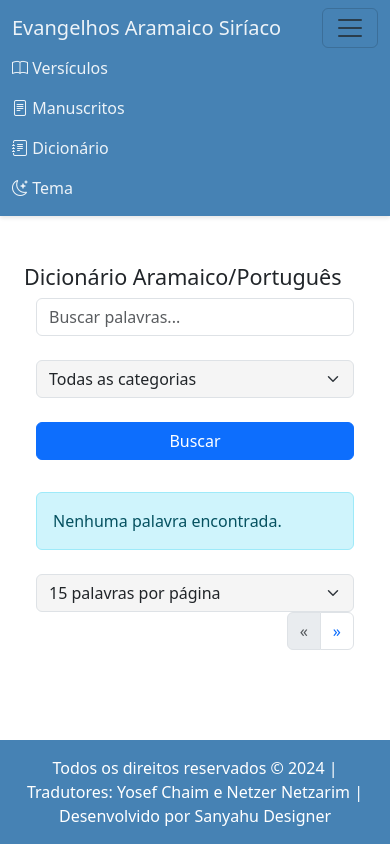
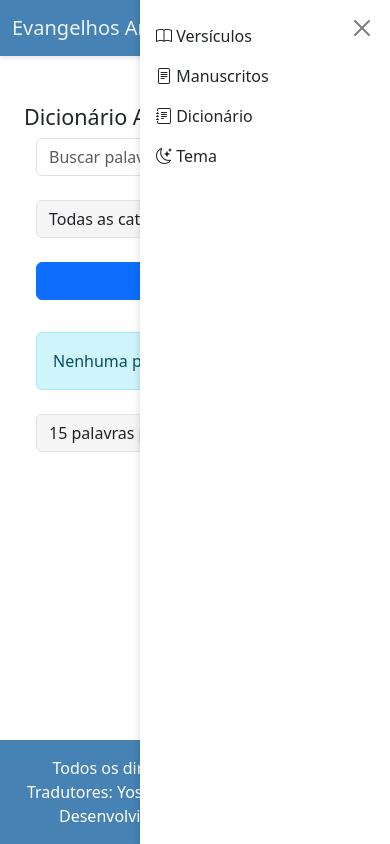
Before and after one commit to Sanyahu-Designer/Biblia-Aramaico-Portugues, a Django app: page /dictionary/ in a window 390 px wide, after a click that opens the changed part. Run offline with Django 5.2, Linux system fonts and the light colour scheme; data that the repository does not hold is empty; parts of the project's set-up code (start-up, migrations or seed data) failed here and were passed over.

Commit message:
Atualizado em 31/12/2024 as 14h06

```diff
--- a/static/css/style.css
+++ b/static/css/style.css
@@ -121,6 +121,44 @@
 /* Navbar */
 .navbar {
     box-shadow: 0 2px 4px rgba(0, 0, 0, 0.1);
+}
+
+@media (max-width: 991px) {
+    .navbar-collapse {
+        position: fixed;
+        right: -250px;
+        top: 0;
+        height: 100vh;
+        width: 250px;
+        transition: right 0.3s ease;
+        z-index: 1045;
+        padding: 1rem;
+        background-color: #ffffff;
+        box-shadow: -2px 0 5px rgba(0, 0, 0, 0.1);
+    }
+
+    [data-bs-theme="dark"] .navbar-collapse {
+        background-color: var(--navbar-dark);
+    }
+
+    .navbar-collapse.show {
+        right: 0;
+    }
+
+    .close-menu {
+        position: absolute;
+        top: 1rem;
+        right: 1rem;
+        z-index: 1046;
+    }
+
+    [data-bs-theme="light"] .navbar-collapse .nav-link {
+        color: var(--text-light) !important;
+    }
+
+    [data-bs-theme="light"] .navbar-collapse .nav-link:hover {
+        color: var(--primary) !important;
+    }
 }
 
 .navbar-brand,
--- a/templates/base.html
+++ b/templates/base.html
@@ -61,6 +61,7 @@
                 </button>
 
                 <div class="collapse navbar-collapse" id="navbarSupportedContent">
+                    <button type="button" class="btn-close d-lg-none close-menu" data-bs-toggle="collapse" data-bs-target="#navbarSupportedContent" aria-label="Fechar menu"></button>
                     <ul class="navbar-nav me-auto">
                         <li class="nav-item">
                             <a class="nav-link" href="{% url 'bible_app:home' %}">
```
